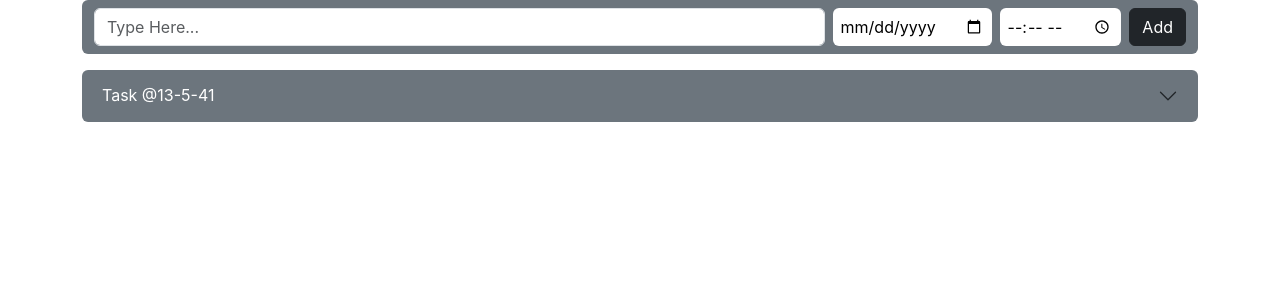
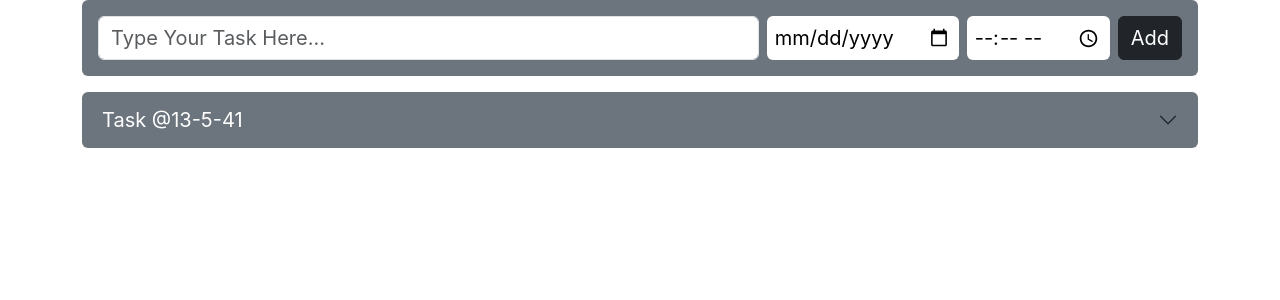
Before and after one commit to biswajitRapidsoft/to-do-list-task-react-2024, a React (Create React App) app: page / in a window 1280 px wide. Both pictures are taken after typing "Sample", "2020-01-15", "10:30" into the empty fields and a click on the button "Add". Shown: the top 300 px of the page. Built offline with nearby package versions, Linux system fonts and the light colour scheme.

Commit message:
@Task-1 : To Do List Using React : Completed (Creacted Navbar and ToDo components and put respective codes in them.)

```diff
--- /dev/null
+++ b/src/components/Navbar.js
@@ -0,0 +1,20 @@
+import React from 'react'
+
+export default function Navbar(props) {
+  return (
+    <nav className="navbar navbar-expand-lg bg-secondary mb-3 rounded py-3 px-1 fs-5">
+        <div className="container-fluid">
+            <form className="d-flex justify-content-between w-100" role="search" onSubmit={props.editMode ? props.handleUpdate : props.handleSubmit}>
+                <input className="form-control me-2 flex-grow-1 fs-5" type="text" placeholder="Type Your Task Here..." value={props.text} onChange={(e) => props.setText(e.target.value)}/>
+                <input className="me-2 border-0 rounded px-2" style={{width: '228px'}} type="date" name="date" id="date" value={props.date} onChange={(e) => props.setDate(e.target.value)}/>
+                <input className="me-2 border-0 rounded px-2" style={{width: '154px'}} type="time" name="time" id="time" value={props.time} onChange={(e) => props.setTime(e.target.value)}/>
+                {props.editMode ? (
+                    <button className="btn btn-dark fs-5" type="submit">Update</button>
+                ) : (
+                    <button className="btn btn-dark fs-5" type="submit">Add</button>
+                )}
+            </form>
+        </div>
+    </nav>
+  )
+}
--- /dev/null
+++ b/src/components/ToDo.js
@@ -0,0 +1,23 @@
+import React from 'react'
+
+export default function ToDo(props) {
+    return (
+        <div className="accordion-item mb-1" key={props.todo.id}>
+            <h2 className="accordion-header">
+            <button className="accordion-button collapsed bg-secondary text-white rounded fs-5" type="button" data-bs-toggle="collapse" data-bs-target={`#flush-collapse-${props.todo.id}`} aria-expanded="false" aria-controls={`#flush-collapse-${props.todo.id}`}>
+                Task @{props.todo.id}
+            </button>
+            </h2>
+            <div id={`flush-collapse-${props.todo.id}`} className="accordion-collapse collapse">
+                <div className="accordion-body d-flex justify-content-between align-items-center bg-light">
+                    <p className={`my-auto ${props.todo.completed ? 'text-decoration-line-through text-body-tertiary' : ''}`} style={{width: '60%'}}>Task: {props.todo.text} | To be done at {`${props.todo.time}`} on {`${props.todo.date}`}</p>
+                    <div className="todoBtns">
+                        <button type="button" className="btn btn-dark edit me-3" onClick={() => props.handleEdit(props.todo.id)}>Edit</button>
+                        <button type="button" className="btn btn-dark completed me-3" onClick={() => props.handleComplete(props.todo.id)}>Completed</button>
+                        <button type="button" className="btn btn-dark delete" onClick={() => props.handleDelete(props.todo.id)}>Delete</button>
+                    </div>
+                </div>
+            </div>
+        </div>
+    )
+}
--- a/src/components/TodoList.js
+++ b/src/components/TodoList.js
@@ -1,4 +1,6 @@
 import React, { useState } from 'react'
+import Navbar from './Navbar';
+import ToDo from './ToDo';
 
 export default function TodoList() {
   const [text, setText] = useState('');
@@ -99,41 +101,12 @@ export default function TodoList() {
   return (
     <>
         <div className="container">
-            <nav className="navbar navbar-expand-lg bg-secondary mb-3 rounded">
-                <div className="container-fluid">
-                    <form className="d-flex justify-content-between w-100" role="search" onSubmit={editMode ? handleUpdate : handleSubmit}>
-                        <input className="form-control me-2 flex-grow-1" type="text" placeholder="Type Here..." value={text} onChange={(e) => setText(e.target.value)}/>
-                        <input className="me-2 border-0 rounded px-2" style={{width: '175px'}} type="date" name="date" id="date" value={date} onChange={(e) => setDate(e.target.value)}/>
-                        <input className="me-2 border-0 rounded px-2" style={{width: '123px'}} type="time" name="time" id="time" value={time} onChange={(e) => setTime(e.target.value)}/>
-                        {editMode ? (
-                            <button className="btn btn-dark" type="submit">Update</button>
-                        ) : (
-                            <button className="btn btn-dark" type="submit">Add</button>
-                        )}
-                    </form>
-                </div>
-            </nav>
+            <Navbar editMode={editMode} handleUpdate={handleUpdate} handleSubmit={handleSubmit} text={text} setText={setText} date={date} setDate={setDate} time={time} setTime={setTime}/>
 
             <div className="accordion accordion-flush" id="accordionFlushExample">
                 {allTodos.map((todo) => {
                     return (
-                        <div className="accordion-item" key={todo.id}>
-                            <h2 className="accordion-header">
-                            <button className="accordion-button collapsed bg-secondary text-white rounded" type="button" data-bs-toggle="collapse" data-bs-target={`#flush-collapse-${todo.id}`} aria-expanded="false" aria-controls={`#flush-collapse-${todo.id}`}>
-                                Task @{todo.id}
-                            </button>
-                            </h2>
-                            <div id={`flush-collapse-${todo.id}`} className="accordion-collapse collapse">
-                                <div className="accordion-body d-flex justify-content-between align-items-center bg-light">
-                                    <p className={`my-auto ${todo.completed ? 'text-decoration-line-through text-body-tertiary' : ''}`} style={{width: '60%'}}>Task: {todo.text} to be done at {`${todo.time}`} on {`${todo.date}`}</p>
-                                    <div className="todoBtns">
-                                        <button type="button" className="btn btn-dark edit me-3" onClick={() => handleEdit(todo.id)}>Edit</button>
-                                        <button type="button" className="btn btn-dark completed me-3" onClick={() => handleComplete(todo.id)}>Completed</button>
-                                        <button type="button" className="btn btn-dark delete" onClick={() => handleDelete(todo.id)}>Delete</button>
-                                    </div>
-                                </div>
-                            </div>
-                        </div>
+                      <ToDo todo={todo} handleEdit={handleEdit} handleComplete={handleComplete} handleDelete={handleDelete}/>
                     )
                 })}
             </div>
```
